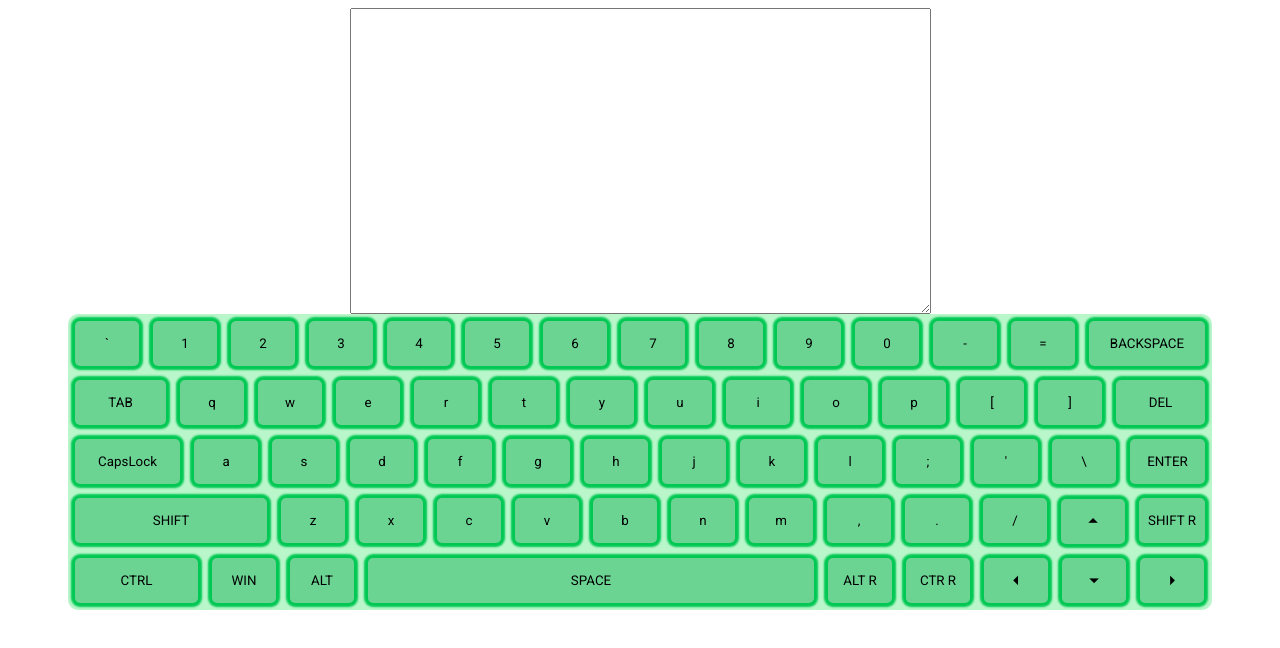
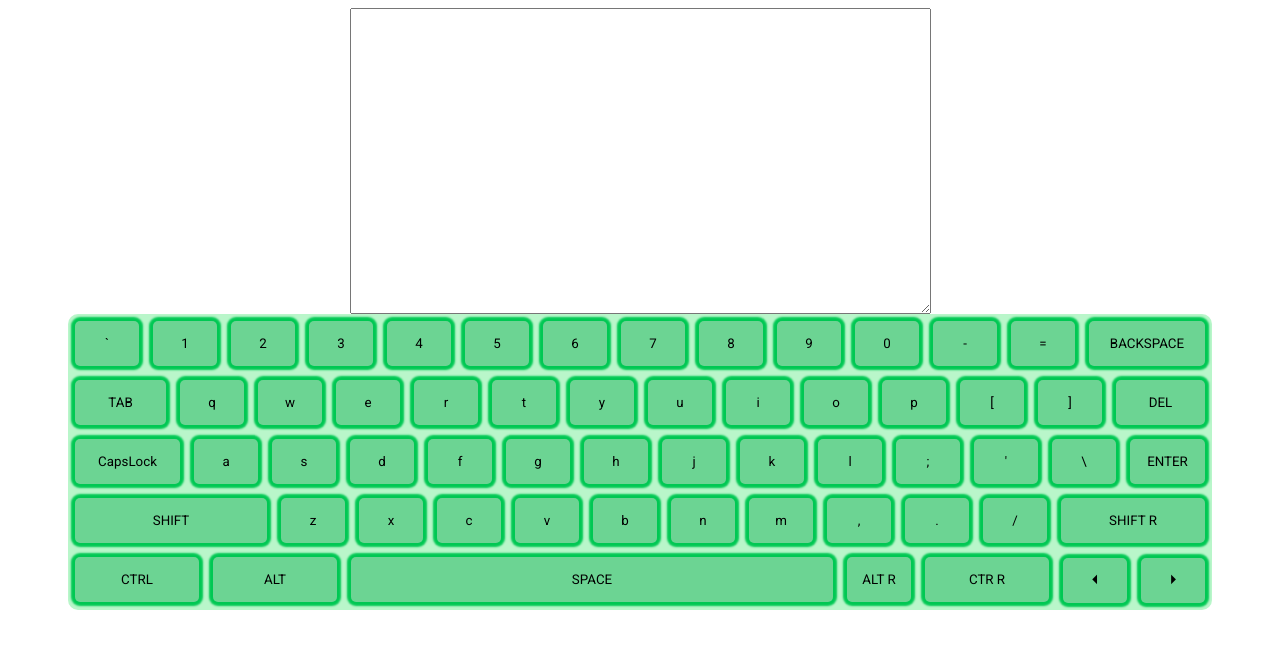
Before and after one commit to skysharkk/codejam-virtual-keyboard, a website with bundled scripts: page src/index.html in a window 1280 px wide. Built offline with nearby package versions, Linux system fonts and the light colour scheme.

Commit message:
fix: delete waste keys

```diff
--- a/src/render.js
+++ b/src/render.js
@@ -4,15 +4,15 @@ export default class Render {
       ['`', 1, 2, 3, 4, 5, 6, 7, 8, 9, 0, '-', '=', 'BACKSPACE'],
       ['TAB', 'q', 'w', 'e', 'r', 't', 'y', 'u', 'i', 'o', 'p', '[', ']', 'DEL'],
       ['CapsLock', 'a', 's', 'd', 'f', 'g', 'h', 'j', 'k', 'l', ';', '&apos;', '&bsol;', 'ENTER'],
-      ['SHIFT', 'z', 'x', 'c', 'v', 'b', 'n', 'm', ',', '.', '/', '&#9206;', 'SHIFT R'],
-      ['CTRL', 'WIN', 'ALT', 'SPACE', 'ALT R', 'CTR R', '&#9204;', '&#9207;', '&#9205;'],
+      ['SHIFT', 'z', 'x', 'c', 'v', 'b', 'n', 'm', ',', '.', '/', 'SHIFT R'],
+      ['CTRL', 'ALT', 'SPACE', 'ALT R', 'CTR R', '&#9204;', '&#9205;'],
     ];
     this.russianLayout = [
       ['ё', 1, 2, 3, 4, 5, 6, 7, 8, 9, 0, '-', '=', 'BACKSPACE'],
       ['TAB', 'й', 'ц', 'у', 'к', 'е', 'н', 'г', 'ш', 'щ', 'з', 'х', 'ъ', 'DEL'],
       ['CapsLock', 'ф', 'ы', 'в', 'а', 'п', 'р', 'о', 'л', 'д', 'ж', 'э', '&bsol;', 'ENTER'],
-      ['SHIFT', 'я', 'ч', 'с', 'м', 'и', 'т', 'ь', 'б', 'ю', '.', '&#9206;', 'SHIFT R'],
-      ['CTRL', 'WIN', 'ALT', 'SPACE', 'ALT R', 'CTR R', '&#9204;', '&#9207;', '&#9205;'],
+      ['SHIFT', 'я', 'ч', 'с', 'м', 'и', 'т', 'ь', 'б', 'ю', '.', 'SHIFT R'],
+      ['CTRL', 'ALT', 'SPACE', 'ALT R', 'CTR R', '&#9204;', '&#9205;'],
     ];
     this.specializedKeys = {
       BACKSPACE: 'backspace',
@@ -23,14 +23,11 @@ export default class Render {
       SHIFT: 'shift_left',
       'SHIFT R': 'shift_right',
       CTRL: 'ctrl_left',
-      WIN: 'win',
       ALT: 'alt_left',
       'ALT R': 'alt_right',
-      'CTR R': 'ctr_right',
+      'CTR R': 'ctrl_right',
       SPACE: 'space',
-      '&#9206;': 'arrow_up',
       '&#9204;': 'arrow_left',
-      '&#9207;': 'arrow_down',
       '&#9205;': 'arrow_right',
     };
     this.shiftEnglishLayout = {
--- a/src/style.css
+++ b/src/style.css
@@ -47,19 +47,17 @@
 }
 
 .shift_right {
-  width: 66px;
+  width: 144px;
 }
 
-.ctrl_left {
-  width: 123px;
-}
-
-.ctrl_right {
+.ctrl_left,
+.ctrl_right,
+.alt_left {
   width: 124px;
 }
 
 .space {
-  width: 446px;
+  width: 482px;
 }
 
 .key:hover {
```
